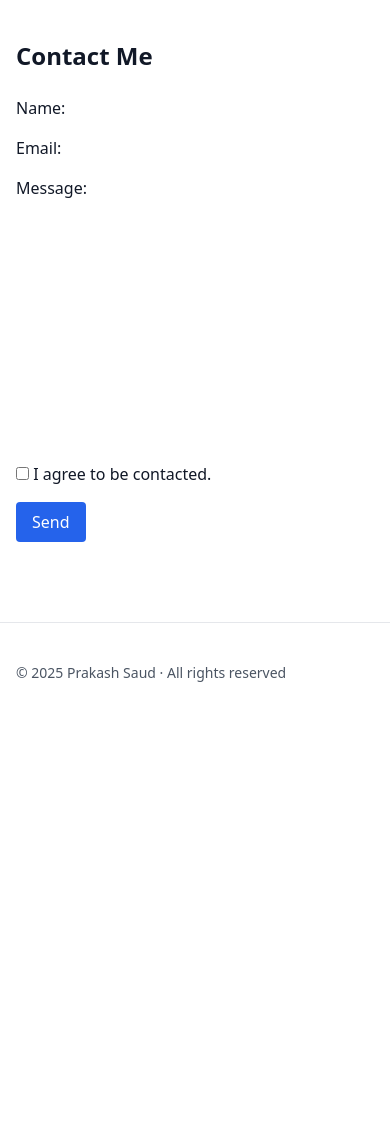
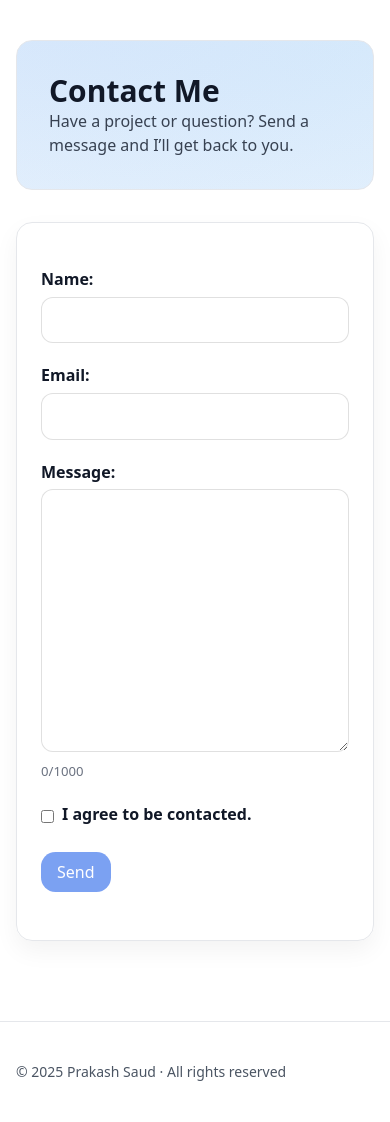
Before and after one commit to PrakashSaud/Portfolio, a Django app: page /contact/ in a window 390 px wide; the page is wider, and only the part inside the window is pictured. Shown: the part 90-1212 px from the top of that part. Before the commit the page ends 772 px from the top of that part, so only its background shows below. Run offline with Django 5.2, Linux system fonts and the light colour scheme; parts of the project's set-up code (start-up, migrations or seed data) failed here and were passed over; some libraries are stand-ins or nearby versions.

Commit message:
Contact Page:styled hero + card, form UX (HTMX indicator, char counter), scoped CSS/JS

```diff
--- a/contact/templates/contact/contact_index.html
+++ b/contact/templates/contact/contact_index.html
@@ -1,25 +1,78 @@
 {% extends "base.html" %}
+{% load static %}
+
+{% block title %}Contact · Prakash Saud{% endblock %}
+{% block meta_description %}Get in touch with Prakash Saud for data science, Django, or analytics projects.{% endblock %}
+
 {% block content %}
-<h1 class="text-2xl font-bold mb-6">Contact Me</h1>
+<link rel="stylesheet" href="{% static 'css/contact.css' %}">
 
-<form method="post" hx-post="{% url 'contact:contact_index' %}" hx-target="#form-container" hx-swap="outerHTML" class="space-y-4">
+<!-- Hero -->
+<section class="contact-hero rounded-2xl p-8 md:p-10 border border-gray-200 dark:border-white/10 mb-8">
+  <h1 class="!mt-0 text-3xl font-bold">Contact Me</h1>
+  <p class="text-gray-700 dark:text-gray-300">Have a project or question? Send a message and I’ll get back to you.</p>
+</section>
+
+<!-- Form Card -->
+<section class="not-prose">
+  <div class="contact-card border border-gray-200 dark:border-white/10 p-6 md:p-8">
+    <form
+      class="contact-form space-y-5"
+      method="post"
+      hx-post="{% url 'contact:contact_index' %}"
+      hx-target="#form-container"
+      hx-swap="outerHTML"
+      hx-indicator="#contact-spinner"
+    >
       {% csrf_token %}
+
       {{ form.non_field_errors }}
+
       <div>
-    {{ form.name.label_tag }} {{ form.name }}
+        {{ form.name.label_tag }}
+        {{ form.name }}
+        {{ form.name.errors }}
       </div>
+
       <div>
-    {{ form.email.label_tag }} {{ form.email }}
+        {{ form.email.label_tag }}
+        {{ form.email }}
+        {{ form.email.errors }}
       </div>
+
       <div>
-    {{ form.message.label_tag }} {{ form.message }}
+        {{ form.message.label_tag }}
+        {{ form.message }}
+        {{ form.message.errors }}
+        <div class="flex items-center justify-between mt-1">
+          <small id="message-counter" class="char-counter" data-max="1000">0/1000</small>
+          <div id="contact-spinner" aria-hidden="true"><span class="spinner"></span></div>
         </div>
-  <div class="hidden">{{ form.honeypot }}</div>
-  <div>
-    <label>{{ form.consent }} I agree to be contacted.</label>
       </div>
-  <button type="submit" class="px-4 py-2 bg-blue-600 text-white rounded">Send</button>
+
+      <div class="hidden">
+        {{ form.honeypot }}
+      </div>
+
+      <div class="flex items-center gap-2">
+        {{ form.consent }}
+        <label for="id_consent">I agree to be contacted.</label>
+        {{ form.consent.errors }}
+      </div>
+
+      <button
+        id="contact-submit"
+        type="submit"
+        class="contact-submit px-4 py-2 bg-blue-600 text-white hover:bg-blue-700 disabled:opacity-60"
+      >
+        Send
+      </button>
     </form>
 
-<div id="form-container"></div>
+    <!-- HTMX will replace this container on success/error partials -->
+    <div id="form-container" class="mt-6"></div>
+  </div>
+</section>
+
+<script defer src="{% static 'js/contact.js' %}"></script>
 {% endblock %}
--- /dev/null
+++ b/static/css/contact.css
@@ -0,0 +1,91 @@
+/* Hero */
+.contact-hero {
+  background:
+    radial-gradient(1200px 500px at 10% -20%, rgba(37,99,235,.12), transparent),
+    radial-gradient(1200px 500px at 100% 0%, rgba(14,165,233,.10), transparent);
+}
+
+/* Card */
+.contact-card {
+  border-radius: 1rem;
+  box-shadow: 0 10px 25px rgba(0,0,0,.05);
+  transition: transform .2s ease, box-shadow .2s ease;
+}
+.contact-card:hover {
+  transform: translateY(-2px);
+  box-shadow: 0 14px 30px rgba(0,0,0,.08);
+}
+
+/* Form base styles (without altering your form field names) */
+.contact-form label {
+  display: inline-block;
+  font-weight: 600;
+  margin-bottom: .35rem;
+}
+.contact-form input[type="text"],
+.contact-form input[type="email"],
+.contact-form textarea {
+  width: 100%;
+  border: 1px solid rgba(0,0,0,.12);
+  background: white;
+  padding: .65rem .8rem;
+  border-radius: .75rem;
+  outline: none;
+  transition: border-color .15s ease, box-shadow .15s ease;
+}
+.dark .contact-form input[type="text"],
+.dark .contact-form input[type="email"],
+.dark .contact-form textarea {
+  background: rgba(255,255,255,.04);
+  border-color: rgba(255,255,255,.2);
+  color: #e5e7eb;
+}
+.contact-form input:focus,
+.contact-form textarea:focus {
+  border-color: #2563eb;
+  box-shadow: 0 0 0 3px rgba(37,99,235,.15);
+}
+
+/* Errors from Django (ul.errorlist) */
+.contact-form .errorlist {
+  margin: .35rem 0 0 0;
+  padding: .5rem .75rem;
+  border: 1px solid #ef4444;
+  background: rgba(239,68,68,.08);
+  color: #b91c1c;
+  border-radius: .5rem;
+  list-style: none;
+}
+.dark .contact-form .errorlist {
+  border-color: #f87171;
+  background: rgba(248,113,113,.1);
+  color: #fecaca;
+}
+
+/* Honeypot stays hidden */
+.contact-form .hidden { display: none; }
+
+/* Submit button */
+.contact-submit {
+  border-radius: .9rem;
+  transition: transform .08s ease, box-shadow .2s ease, background-color .2s ease;
+}
+.contact-submit:active { transform: translateY(1px); }
+
+/* Indicator spinner (for HTMX) */
+#contact-spinner { display: none; }
+#contact-spinner.htmx-request { display: inline-block; }
+.spinner {
+  width: 18px; height: 18px; border-radius: 9999px;
+  border: 2px solid rgba(0,0,0,.2); border-top-color: #2563eb;
+  animation: spin 0.8s linear infinite;
+}
+.dark .spinner { border-color: rgba(255,255,255,.25); border-top-color: #60a5fa; }
+@keyframes spin { to { transform: rotate(360deg); } }
+
+/* Character counter */
+.char-counter {
+  font-size: .825rem;
+  color: #6b7280;
+}
+.dark .char-counter { color: #9ca3af; }
--- /dev/null
+++ b/static/js/contact.js
@@ -0,0 +1,24 @@
+document.addEventListener('DOMContentLoaded', () => {
+  // Consent gate: disable submit until checked (assumes default id 'id_consent')
+  const consent = document.getElementById('id_consent');
+  const submitBtn = document.getElementById('contact-submit');
+  if (consent && submitBtn) {
+    const setState = () => { submitBtn.disabled = !consent.checked; };
+    setState();
+    consent.addEventListener('change', setState);
+  }
+
+  // Character counter for message (assumes default id 'id_message')
+  const msg = document.getElementById('id_message');
+  const counter = document.getElementById('message-counter');
+  if (msg && counter) {
+    const max = parseInt(counter.dataset.max || '1000', 10);
+    const update = () => {
+      const len = msg.value.length;
+      counter.textContent = `${len}/${max}`;
+      if (len > max) counter.classList.add('text-red-600'); else counter.classList.remove('text-red-600');
+    };
+    msg.addEventListener('input', update);
+    update();
+  }
+});
```
Lines whose indentation alone changed are shown as unchanged.
